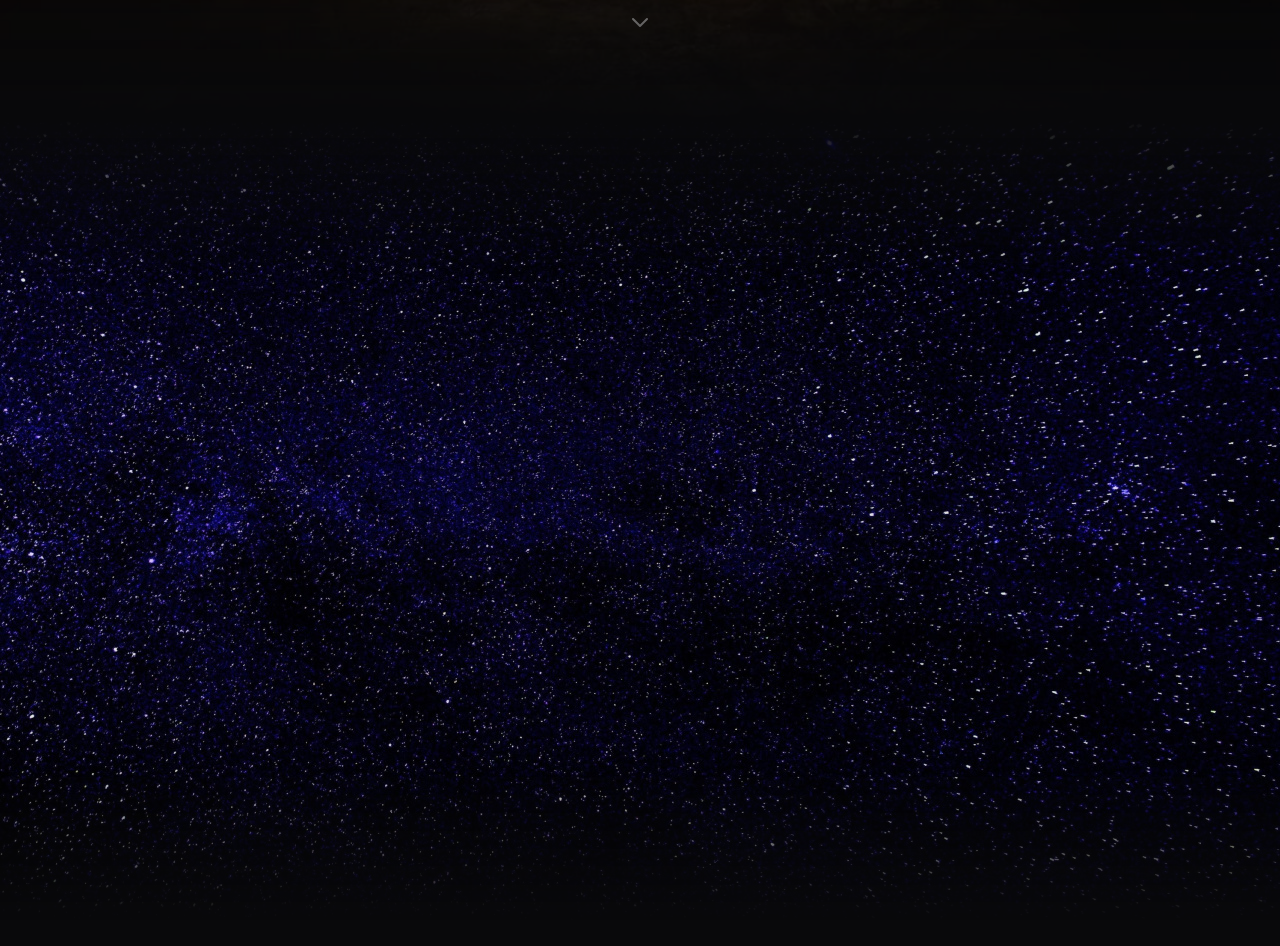
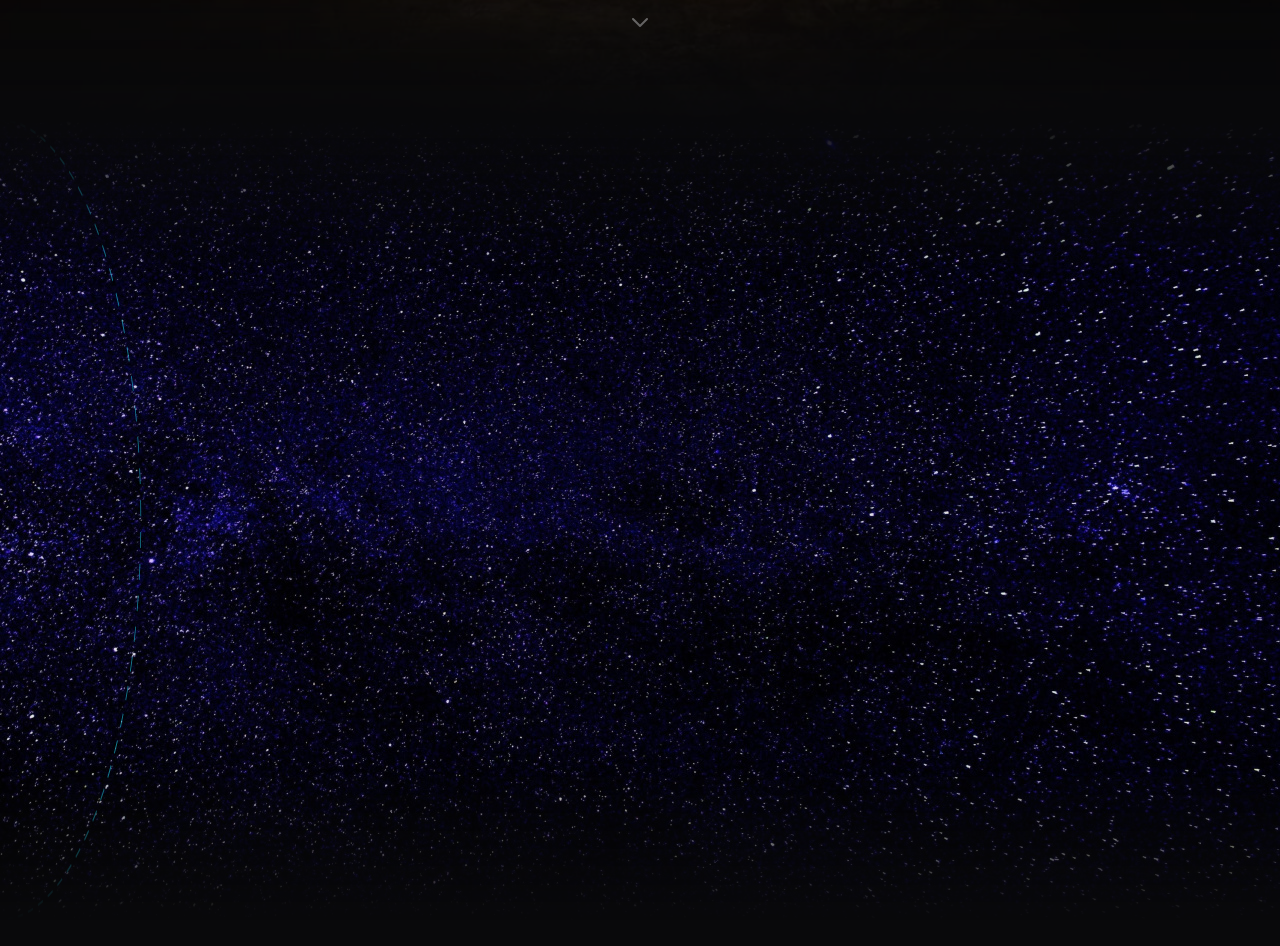
Before and after one commit to 0xRafay/mazin-website, a website: page index.html in a window 1280 px wide. Shown: the part 680-1626 px from the top of the page. Drawn offline with Linux system fonts and the light colour scheme.

Commit message:
feat: add a orbit line

```diff
--- a/index.html
+++ b/index.html
@@ -89,6 +89,20 @@
           class="background-container"
           alt="mazin-pookie"
         />
+        <svg
+          class="absolute inset-0 z-2 w-64 h-full"
+          viewBox="0 0 100 100"
+          preserveAspectRatio="none"
+        >
+          <path
+            d="M 0 0 A 55 50 0 0 1 0 100"
+            stroke="#22d3ee"
+            stroke-width="0.3"
+            fill="none"
+            stroke-dasharray="2 2"
+            opacity="0.6"
+          />
+        </svg>
       </section>
       <section class="h-screen void-blend"></section>
     </main>
```
Also changed, not shown: dist/output.css.
